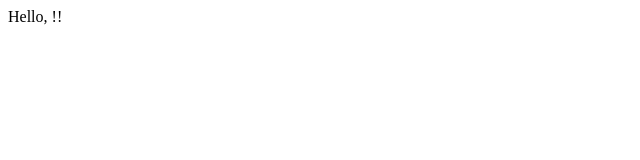
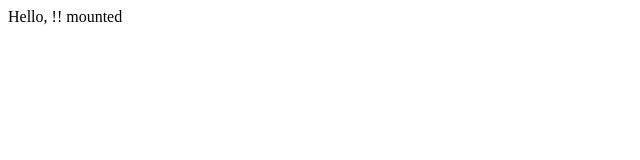
Before and after one commit to sadnessOjisan/starter-tsc-fullbuild, a React app: page / in a window 1280 px wide. Shown: the top 160 px of the page, without its empty margins (0-640 px from the left). Built offline with nearby package versions, Linux system fonts and the light colour scheme.

Commit message:
chore: react testing library

```diff
--- a/package.json
+++ b/package.json
@@ -24,6 +24,8 @@
   },
   "homepage": "https://github.com/sadnessOjisan/starter-tsc-fullbuild#readme",
   "devDependencies": {
+    "@testing-library/jest-dom": "^5.3.0",
+    "@testing-library/react": "^10.0.1",
     "@types/jest": "^25.1.4",
     "@types/react": "^16.9.25",
     "@types/react-dom": "^16.9.5",
--- a/src/pages/app.tsx
+++ b/src/pages/app.tsx
@@ -1,5 +1,13 @@
 import * as React from "react";
 
-export const App = () => {
-  return <div>Hello, {process.env.REACT_APP_ENV}!!</div>;
+export const App: React.FC = () => {
+  const [isMounted, setMounted] = React.useState(false);
+  React.useEffect(() => {
+    setMounted(true);
+  }, []);
+  return (
+    <div data-testid="wrapper">
+      Hello, {process.env.REACT_APP_ENV}!! {isMounted ? "mounted" : "unmounted"}
+    </div>
+  );
 };
```
Also changed, not shown: 2 other files (tests, documents, lock files or other folders).
